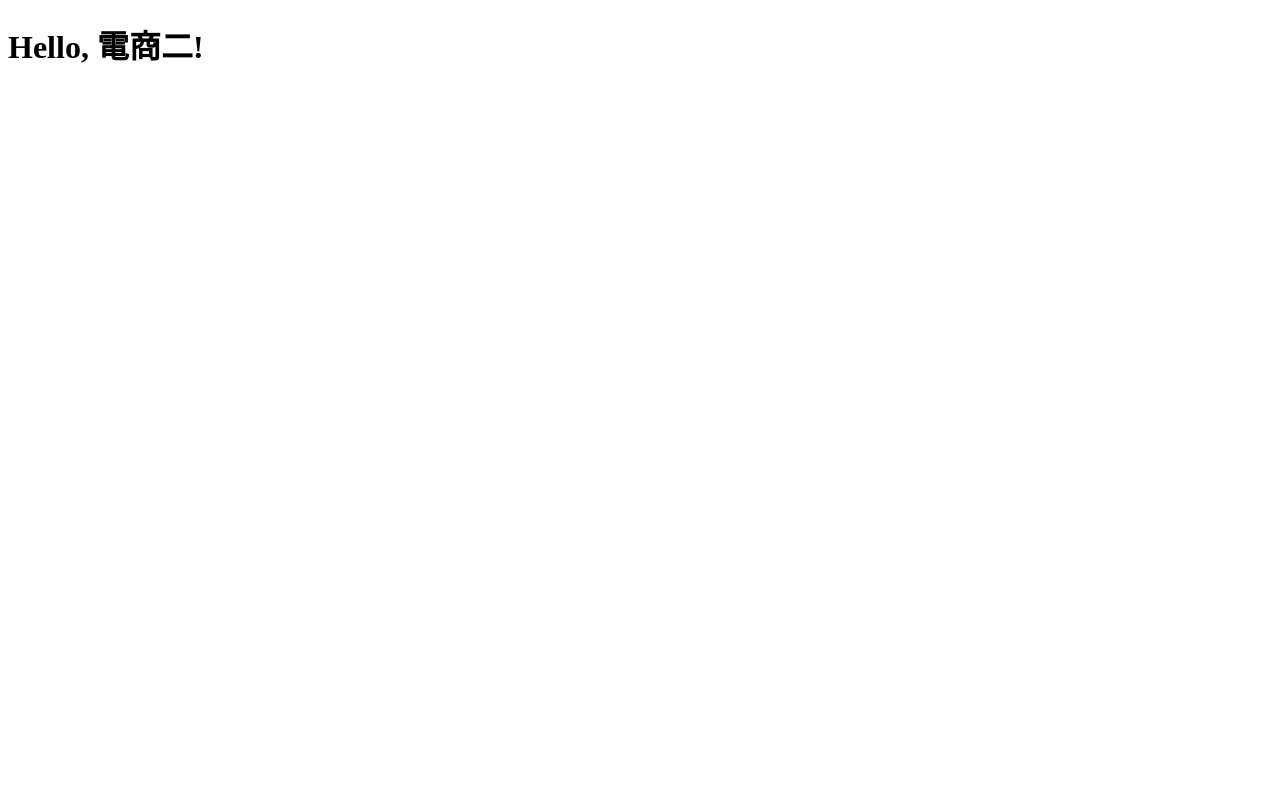
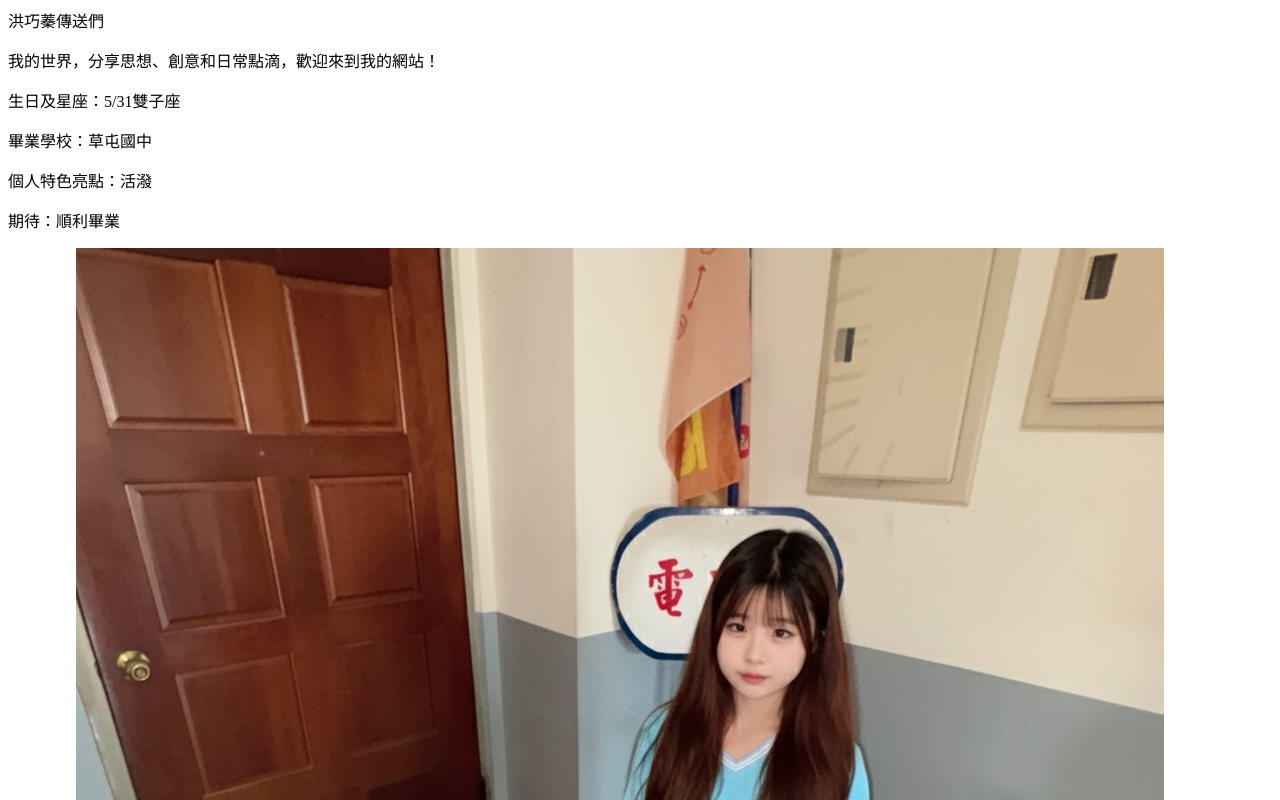
Before and after one commit to s311006-dev/06, a plain HTML site: page index.html in a window 1280 px wide. Shown: the top 800 px of the page. Drawn offline with Linux system fonts and the light colour scheme.

Commit message:
Add files via upload

```diff
--- a/index.html
+++ b/index.html
@@ -1,10 +1,19 @@
 <!DOCTYPE html>
-<html>
-    <head>
-        <meta charset="utf-8">
-    <title>洪巧蓁網頁</title>
-    </head>
-    <body>
-        <h1>Hello, 電商二!</h1>
-    </body>
+<html lang="en">
+<head>
+    <meta charset="UTF-8">
+    <meta name="viewport" content="width=device-width, initial-scale=1.0">
+    <title>洪巧蓁個人網站</title>
+</head>
+<body>
+    <hl>洪巧蓁傳送們</hl>
+    <p>我的世界，分享思想、創意和日常點滴，歡迎來到我的網站！</p>
+    <P>生日及星座：5/31雙子座 </p>
+    <p>畢業學校：草屯國中</p>
+    <p>個人特色亮點：活潑</p>
+    <p>期待：順利畢業</p>
+    <a href="https://ntsh.ntct.edu.tw">南投高中</a>
+    <img src="1.png" alt="這是測試圖片">
+
+</body>
 </html>
```
Also changed, not shown: 1.png (added).
